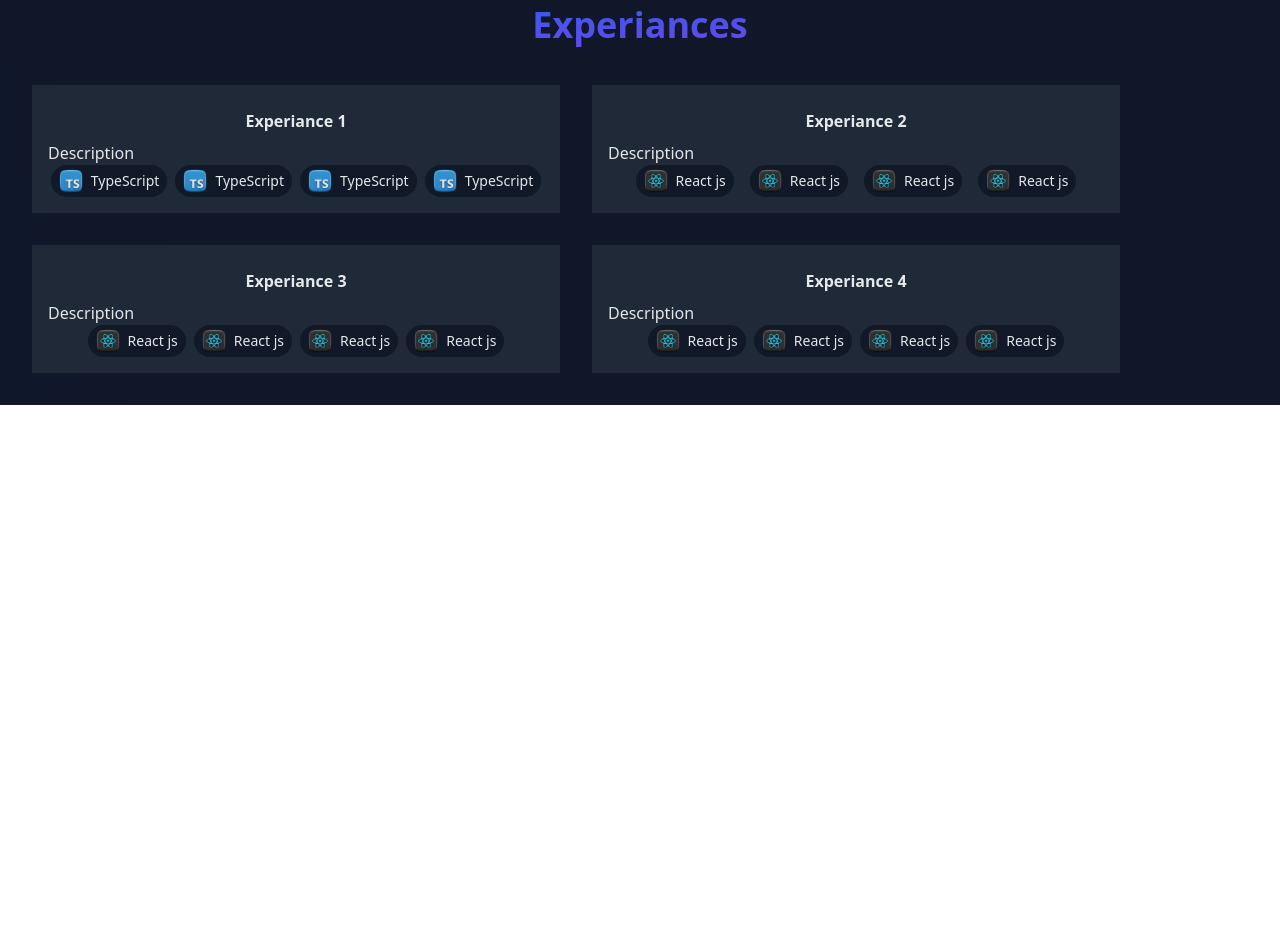
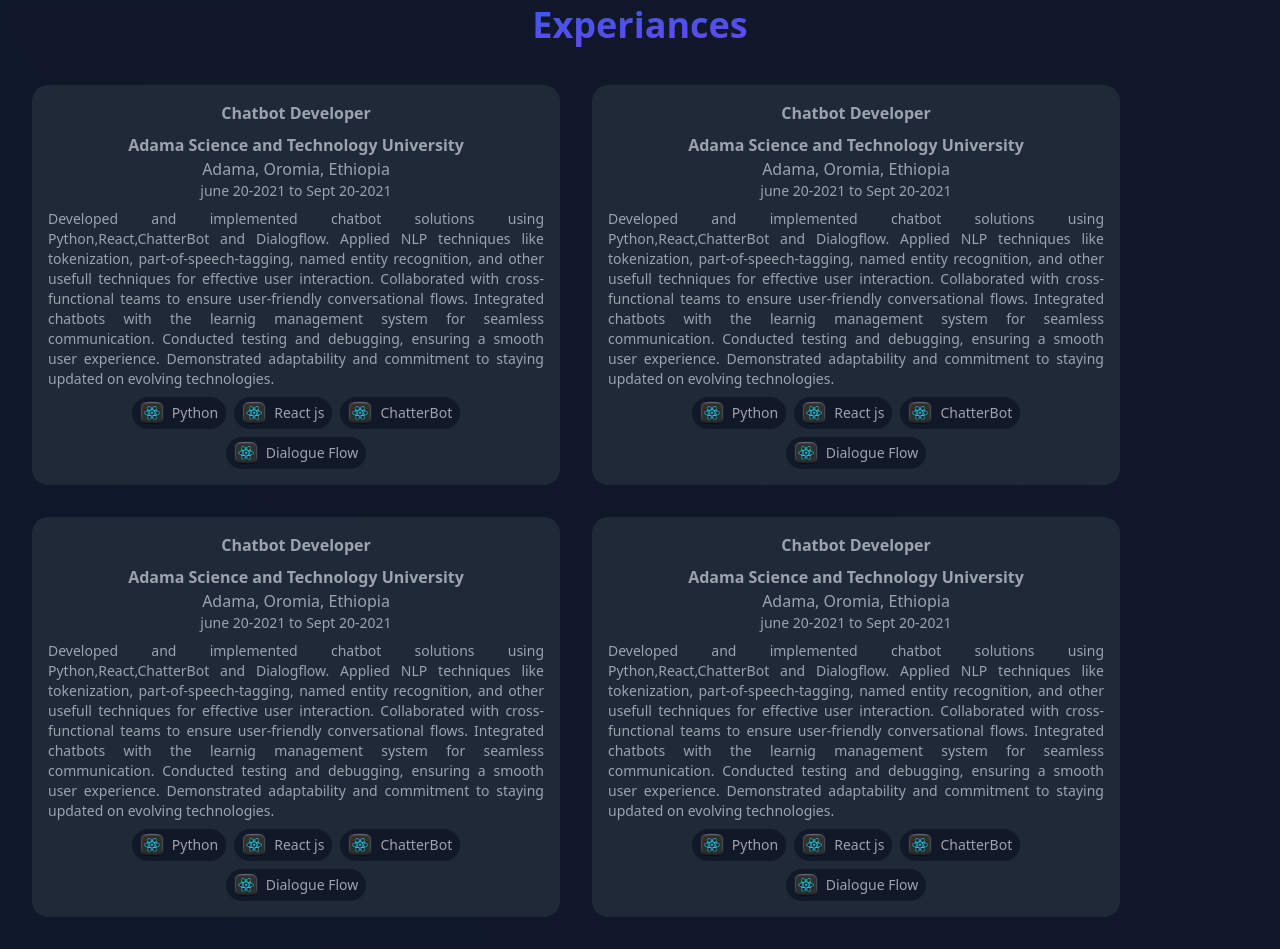
Before and after one commit to fikireab-m/personal-website, a React (Vite) app: page / in a window 1280 px wide. Shown: the part 1480-2429 px from the top of the page. Before the commit the page ends 1885 px from the top, so only its background shows below. Built offline with nearby package versions, Linux system fonts and the light colour scheme.

Commit message:
experiance card

```diff
--- a/src/components/ContentBox.tsx
+++ b/src/components/ContentBox.tsx
@@ -5,7 +5,7 @@
 }
 const ContentBox: React.FC<ContentBoxProp> = ({ children }) => {
     return (
-        <div className="max-w-2xl h-full rounder-lg p-4 bg-gray-800 transform transition-all duration-500 ease-in-out hover:scale-105 group">
+        <div className="group max-w-2xl h-full cursor-pointer rounded-2xl p-4 bg-gray-800 text-gray-400 transform transition all duration-500 ease-in-out hover:scale-105 hover:shadow-sm hover:shadow-sky-500">
             {children}
         </div>
     )
--- a/src/pages/Experiance.tsx
+++ b/src/pages/Experiance.tsx
@@ -1,6 +1,5 @@
 import ContentBox from "../components/ContentBox"
 import LanguageChip from "../components/LangaugeChip"
-import tsIcon from "../assets/icons/ts.png"
 import reactIcon from "../assets/icons/reactjs.png"
 const Expriance = () => {
     return (
@@ -10,44 +9,84 @@
                     Experiances
                 </h1>
                 <div className="px-2 sm:px-8 pt-2 pb-8 grid grid-cols-1 md:grid-cols-2 content-center items-start gap-8 mx-auto md:mr-32 text-gray-200">
+
                     <ContentBox>
-                        <h4 className="p-2 font-bold text-center group-hover:text-sky-500">Experiance 1</h4>
-                        <p className="text-justify">Description</p>
-                        <div className="flex justify-center items-center gap-2 flex-wrap">
-                            <LanguageChip label="TypeScript" icon={tsIcon} />
-                            <LanguageChip label="TypeScript" icon={tsIcon} />
-                            <LanguageChip label="TypeScript" icon={tsIcon} />
-                            <LanguageChip label="TypeScript" icon={tsIcon} />
+                        <h4 className="font-bold text-center group-hover:text-sky-500">Chatbot Developer</h4>
+                        <div className="text-center p-2 group-hover:text-gray-200">
+                            <p className="font-semibold">Adama Science and Technology University</p>
+                            <p>Adama, Oromia, Ethiopia</p>
+                            <p className="font-thin text-sm">june 20-2021 to Sept 20-2021</p>
+                        </div>
+                        <p className="text-justify text-sm group-hover:text-gray-200 ">
+                            Developed and implemented chatbot solutions using Python,React,ChatterBot and Dialogflow.
+                            Applied NLP techniques like tokenization, part-of-speech-tagging, named entity recognition, and other usefull techniques for effective user interaction. Collaborated with cross-functional teams to ensure user-friendly conversational flows. Integrated chatbots with the learnig management system for seamless communication. Conducted testing and debugging, ensuring a smooth user experience. Demonstrated adaptability and commitment to staying updated on evolving technologies.
+
+                        </p>
+                        <div className="flex justify-center items-center gap-2 flex-wrap pt-2 px-8">
+                            <LanguageChip label="Python" icon={reactIcon} />
+                            <LanguageChip label="React js" icon={reactIcon} />
+                            <LanguageChip label="ChatterBot" icon={reactIcon} />
+                            <LanguageChip label="Dialogue Flow" icon={reactIcon} />
                         </div>
                     </ContentBox>
+
                     <ContentBox>
-                        <h4 className="p-2 font-bold text-center group-hover:text-sky-500">Experiance 2</h4>
-                        <p className="text-justify">Description</p>
-                        <div className="flex justify-center items-center gap-4 flex-wrap">
+                        <h4 className="font-bold text-center group-hover:text-sky-500">Chatbot Developer</h4>
+                        <div className="text-center p-2 group-hover:text-gray-200">
+                            <p className="font-semibold">Adama Science and Technology University</p>
+                            <p>Adama, Oromia, Ethiopia</p>
+                            <p className="font-thin text-sm">june 20-2021 to Sept 20-2021</p>
+                        </div>
+                        <p className="text-justify text-sm group-hover:text-gray-200 ">
+                            Developed and implemented chatbot solutions using Python,React,ChatterBot and Dialogflow.
+                            Applied NLP techniques like tokenization, part-of-speech-tagging, named entity recognition, and other usefull techniques for effective user interaction. Collaborated with cross-functional teams to ensure user-friendly conversational flows. Integrated chatbots with the learnig management system for seamless communication. Conducted testing and debugging, ensuring a smooth user experience. Demonstrated adaptability and commitment to staying updated on evolving technologies.
+
+                        </p>
+                        <div className="flex justify-center items-center gap-2 flex-wrap pt-2 px-8">
+                            <LanguageChip label="Python" icon={reactIcon} />
                             <LanguageChip label="React js" icon={reactIcon} />
-                            <LanguageChip label="React js" icon={reactIcon} />
-                            <LanguageChip label="React js" icon={reactIcon} />
-                            <LanguageChip label="React js" icon={reactIcon} />
+                            <LanguageChip label="ChatterBot" icon={reactIcon} />
+                            <LanguageChip label="Dialogue Flow" icon={reactIcon} />
                         </div>
                     </ContentBox>
+
                     <ContentBox>
-                        <h4 className="p-2 font-bold text-center group-hover:text-sky-500">Experiance 3</h4>
-                        <p className="text-justify">Description</p>
-                        <div className="flex justify-center items-center gap-2 flex-wrap">
+                        <h4 className="font-bold text-center group-hover:text-sky-500">Chatbot Developer</h4>
+                        <div className="text-center p-2 group-hover:text-gray-200">
+                            <p className="font-semibold">Adama Science and Technology University</p>
+                            <p>Adama, Oromia, Ethiopia</p>
+                            <p className="font-thin text-sm">june 20-2021 to Sept 20-2021</p>
+                        </div>
+                        <p className="text-justify text-sm group-hover:text-gray-200 ">
+                            Developed and implemented chatbot solutions using Python,React,ChatterBot and Dialogflow.
+                            Applied NLP techniques like tokenization, part-of-speech-tagging, named entity recognition, and other usefull techniques for effective user interaction. Collaborated with cross-functional teams to ensure user-friendly conversational flows. Integrated chatbots with the learnig management system for seamless communication. Conducted testing and debugging, ensuring a smooth user experience. Demonstrated adaptability and commitment to staying updated on evolving technologies.
+
+                        </p>
+                        <div className="flex justify-center items-center gap-2 flex-wrap pt-2 px-8">
+                            <LanguageChip label="Python" icon={reactIcon} />
                             <LanguageChip label="React js" icon={reactIcon} />
-                            <LanguageChip label="React js" icon={reactIcon} />
-                            <LanguageChip label="React js" icon={reactIcon} />
-                            <LanguageChip label="React js" icon={reactIcon} />
+                            <LanguageChip label="ChatterBot" icon={reactIcon} />
+                            <LanguageChip label="Dialogue Flow" icon={reactIcon} />
                         </div>
                     </ContentBox>
+
                     <ContentBox>
-                        <h4 className="p-2 font-bold text-center group-hover:text-sky-500">Experiance 4</h4>
-                        <p className="text-justify">Description</p>
-                        <div className="flex justify-center items-center gap-2 flex-wrap">
+                        <h4 className="font-bold text-center group-hover:text-sky-500">Chatbot Developer</h4>
+                        <div className="text-center p-2 group-hover:text-gray-200">
+                            <p className="font-semibold">Adama Science and Technology University</p>
+                            <p>Adama, Oromia, Ethiopia</p>
+                            <p className="font-thin text-sm">june 20-2021 to Sept 20-2021</p>
+                        </div>
+                        <p className="text-justify text-sm group-hover:text-gray-200 ">
+                            Developed and implemented chatbot solutions using Python,React,ChatterBot and Dialogflow.
+                            Applied NLP techniques like tokenization, part-of-speech-tagging, named entity recognition, and other usefull techniques for effective user interaction. Collaborated with cross-functional teams to ensure user-friendly conversational flows. Integrated chatbots with the learnig management system for seamless communication. Conducted testing and debugging, ensuring a smooth user experience. Demonstrated adaptability and commitment to staying updated on evolving technologies.
+
+                        </p>
+                        <div className="flex justify-center items-center gap-2 flex-wrap pt-2 px-8">
+                            <LanguageChip label="Python" icon={reactIcon} />
                             <LanguageChip label="React js" icon={reactIcon} />
-                            <LanguageChip label="React js" icon={reactIcon} />
-                            <LanguageChip label="React js" icon={reactIcon} />
-                            <LanguageChip label="React js" icon={reactIcon} />
+                            <LanguageChip label="ChatterBot" icon={reactIcon} />
+                            <LanguageChip label="Dialogue Flow" icon={reactIcon} />
                         </div>
                     </ContentBox>
                 </div>
```
